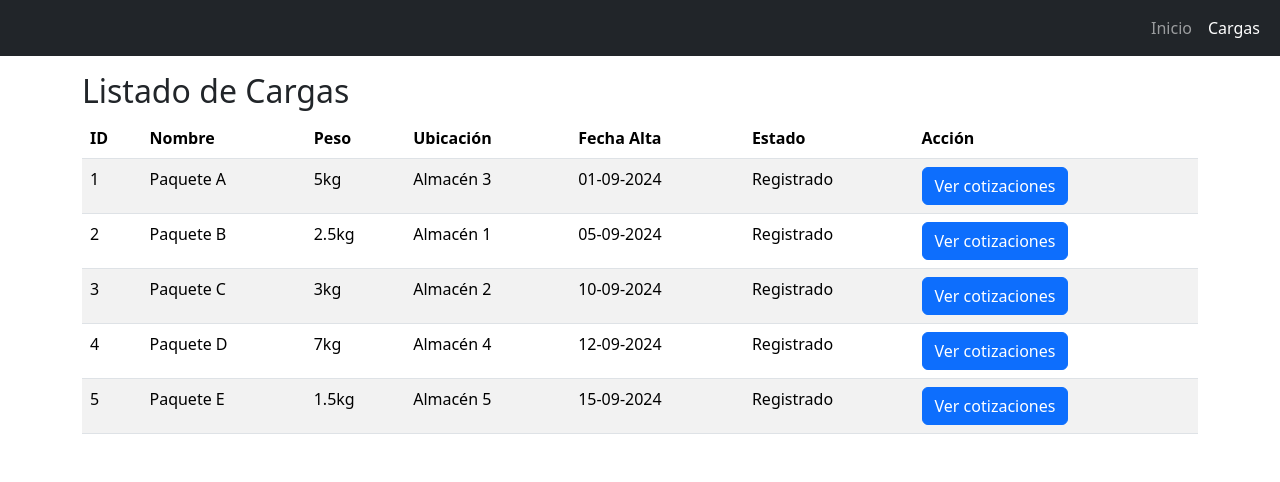
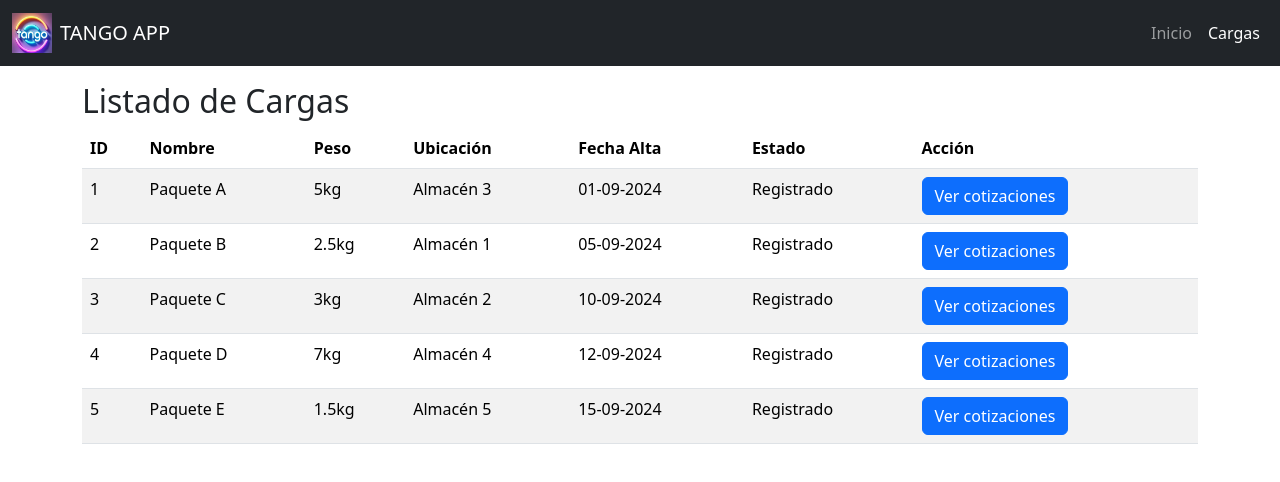
Before and after one commit to facute366/ISW_2024_4K1_GRUPO7, a React (Create React App) app in the folder Entregas/Trabajos Practicos/ISW_TP_6/frontend/: page /Carga in a window 1280 px wide. Shown: the top 482 px of the page. Built offline with nearby package versions, Linux system fonts and the light colour scheme.

Commit message:
Agrego nombre de la app y logo

```diff
--- a/Entregas/Trabajos Practicos/ISW_TP_6/frontend/src/components/Menu.jsx
+++ b/Entregas/Trabajos Practicos/ISW_TP_6/frontend/src/components/Menu.jsx
@@ -2,12 +2,18 @@
 import { NavLink } from "react-router-dom";
 import 'bootstrap/dist/css/bootstrap.min.css';
 import 'bootstrap/dist/js/bootstrap.bundle.min.js';
-
+//import logo from '../public/logo.png';
 
 function Menu() {
   return (
     <nav className="navbar navbar-dark bg-dark navbar-expand-md">
       <div className="container-fluid">
+        {/* Nombre de la app y logo (no presionables) */}
+        <span className="navbar-brand d-flex align-items-center">
+          <img src="/logo.png" alt="Logo" width="40" height="40" className="me-2" /> {/* Logo con tamaño ajustado */}
+          TANGO APP
+        </span>
+
         {/* Botón de menú para dispositivos móviles */}
         <button
           className="navbar-toggler"
@@ -20,9 +26,10 @@
         >
           <span className="navbar-toggler-icon"></span>
         </button>
+
         {/* Contenido colapsable del menú */}
         <div className="collapse navbar-collapse" id="navbarSupportedContent">
-          <ul className="navbar-nav ms-auto"> {/* Cambié mr-auto a ms-auto para alineación derecha */}
+          <ul className="navbar-nav ms-auto"> {/* Alineación derecha */}
             <li className="nav-item">
               <NavLink className="nav-link" to="/inicio">
                 Inicio
```
